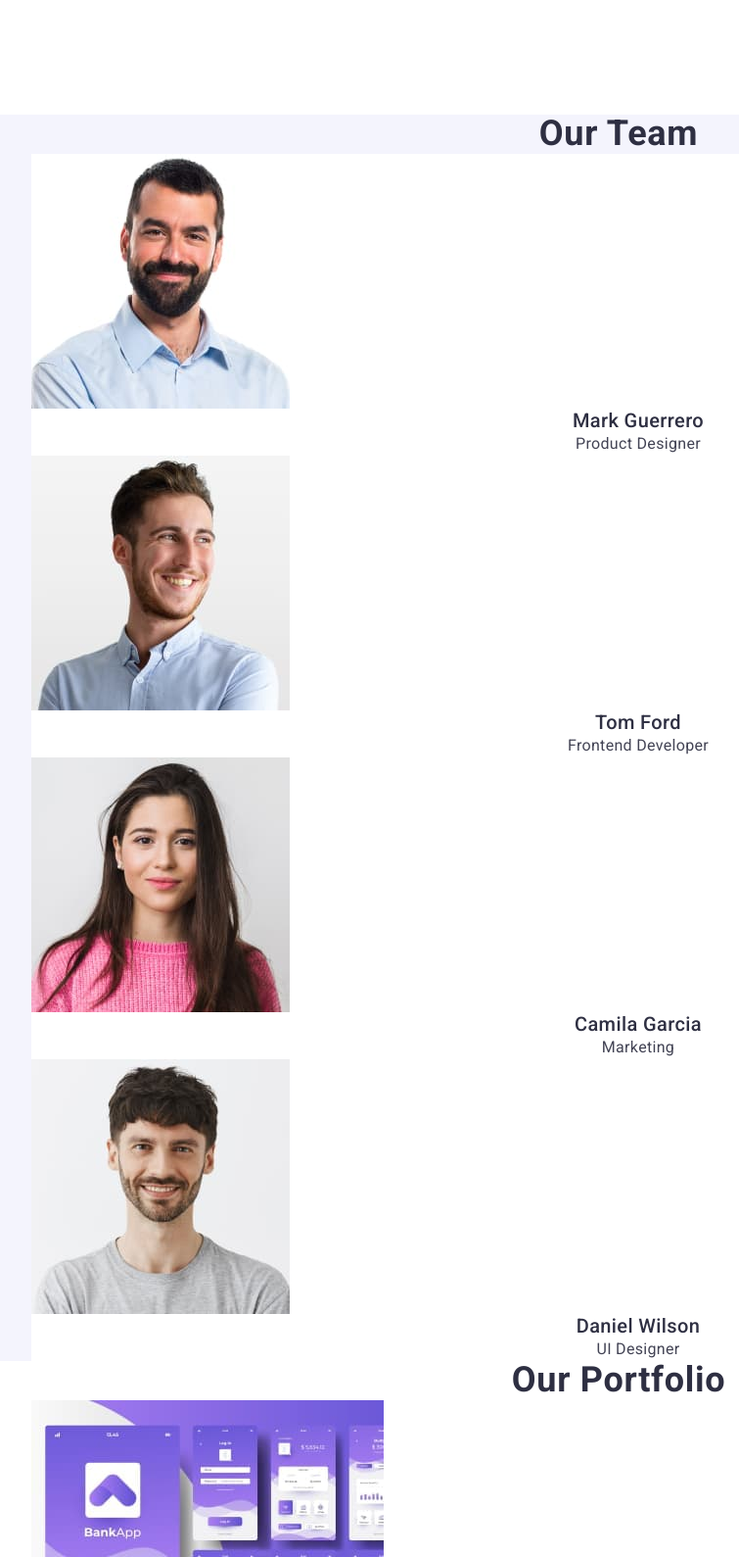
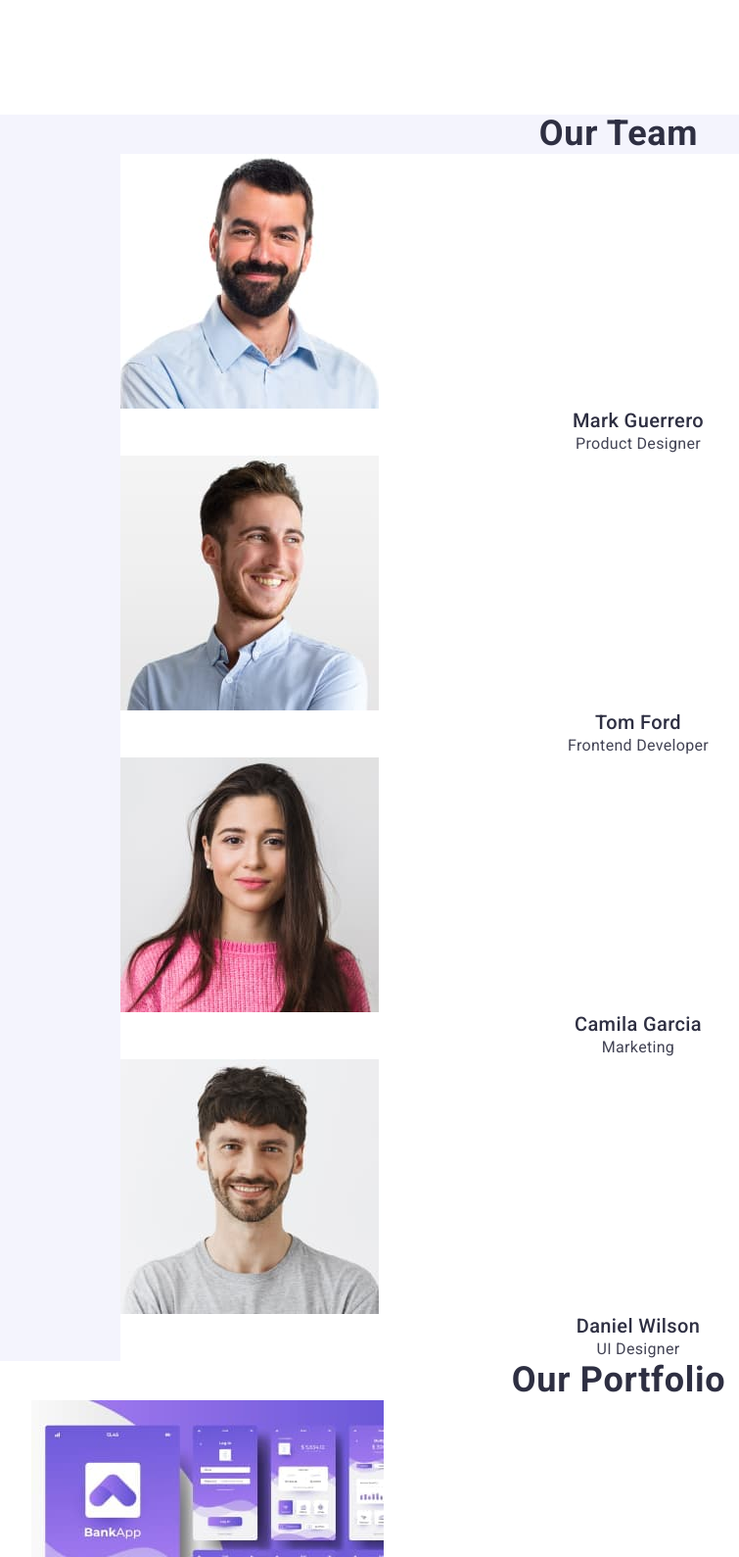
Before and after one commit to lvlrdan1s1mo/goit-markup-hw-03, a plain HTML site: page index.html in a window 1280 px wide. Shown: the part 971-2560 px from the top of the page at 98% size, without its empty margins (8-763 px from the left). Drawn offline with nearby package versions, Linux system fonts and the light colour scheme.

Commit message:
Add files via upload

```diff
--- a/index.html
+++ b/index.html
@@ -61,29 +61,39 @@
             </section>
             </div>
                 <section class="section-tres">
+                    <div class="container">
                     <h2 class="title-class">Our Team</h2>
-                    <ul>
+                    <ul class="flex-li">
                         <li class="il-uno">
-                            <img src="images/img1.jpg" alt="Mark Guerrero, Product Designer">
+                        <div class="box-img">
+                            <img class="img-flex" src="images/img1.jpg" alt="Mark Guerrero, Product Designer">
                             <h3 class="title-img-ul">Mark Guerrero</h3>
                             <p class="page-ul">Product Designer</p>
+                        </div>
                         </li>
                         <li class="il-uno">
-                            <img src="images/img2.jpg" alt="Tom Ford, Frontend Developer">
+                        <div class="box-img">
+                            <img class="img-flex" src="images/img2.jpg" alt="Tom Ford, Frontend Developer">
                             <h3 class="title-img-ul">Tom Ford</h3>
                             <p class="page-ul">Frontend Developer</p>
+                        </div>
                         </li>
                         <li class="il-uno">
-                            <img src="images/img3.jpg" alt="Camila Garcia, Marketing">
+                        <div class="box-img">
+                            <img class="img-flex" src="images/img3.jpg" alt="Camila Garcia, Marketing">
                             <h3 class="title-img-ul">Camila Garcia</h3>
                             <p class="page-ul">Marketing</p>
+                        </div>
                         </li>
                         <li class="il-uno">
-                            <img src="images/img4.jpg" alt="Daniel Wilson, UI Designer">
+                        <div class="box-img">
+                            <img class="img-flex" src="images/img4.jpg" alt="Daniel Wilson, UI Designer">
                             <h3 class="title-img-ul">Daniel Wilson</h3>
                             <p class="page-ul">UI Designer</p>
+                        </div>
                         </li>
                     </ul>
+                </div>
             </section>
 
             <section>
```
